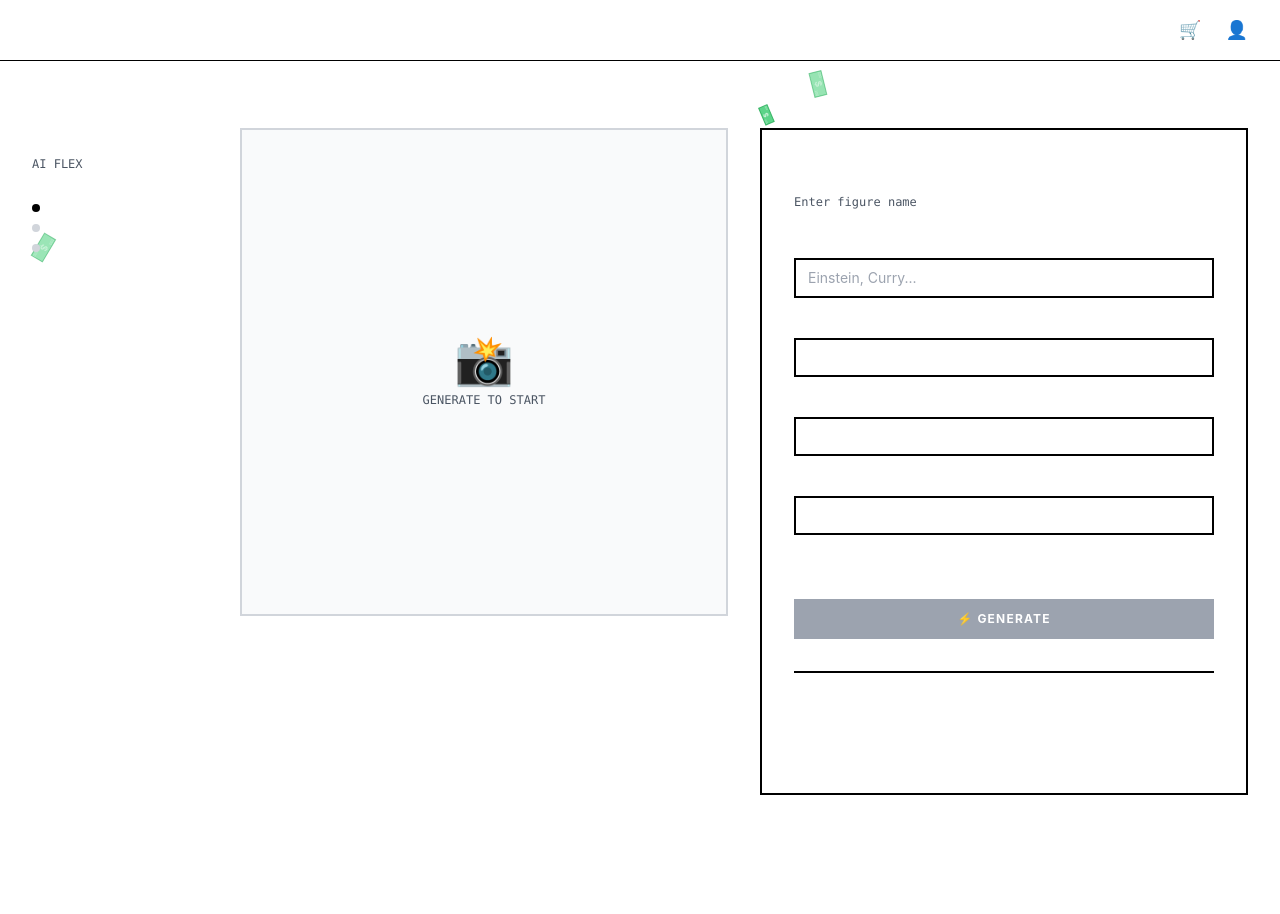
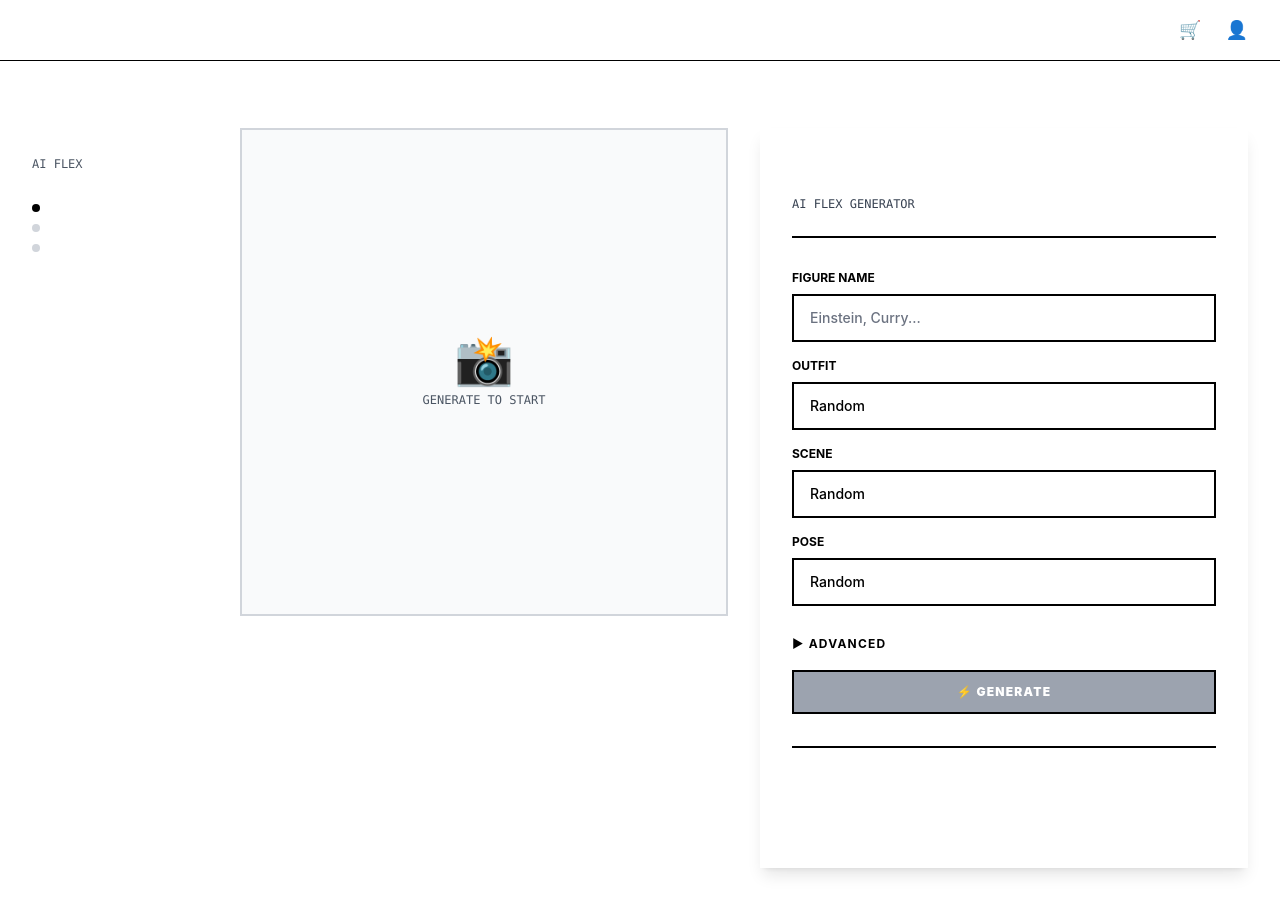
Before and after one commit to drymonkey08/flexbot-web, a Next.js app: page / in a window 1280 px wide. Before the commit the page ends 843 px from the top, so only its background shows below. Built offline with nearby package versions, Linux system fonts and the light colour scheme.

Commit message:
Fix dropdown visibility + realistic dollar bills + enhanced UI/UX styling

```diff
--- a/app/page.tsx
+++ b/app/page.tsx
@@ -170,9 +170,11 @@ export default function Home() {
 
             {/* Right Sidebar - Form */}
             <div className="col-span-5 sticky top-28">
-              <div className="bg-white border-2 border-black p-8">
-                <h2 className="text-lg font-black uppercase tracking-wider mb-1">GENERATE</h2>
-                <p className="text-xs text-gray-600 font-mono mb-6">Enter figure name</p>
+              <div className="bg-white border-3 border-black p-8 shadow-lg hover:shadow-xl transition-shadow">
+                <div className="mb-8 pb-6 border-b-2 border-black">
+                  <h2 className="text-2xl font-black uppercase tracking-wider mb-1">GENERATE</h2>
+                  <p className="text-xs text-gray-700 font-mono">AI FLEX GENERATOR</p>
+                </div>
 
                 <FlexForm onGenerate={handleGenerate} isLoading={isLoading} progress={progress} />
 
--- a/components/FallingMoney.tsx
+++ b/components/FallingMoney.tsx
@@ -12,11 +12,9 @@ export default function FallingMoney() {
     const ctx = canvas.getContext('2d');
     if (!ctx) return;
 
-    // Set canvas size
     canvas.width = window.innerWidth;
     canvas.height = window.innerHeight;
 
-    // Money bills array
     const money: Array<{
       x: number;
       y: number;
@@ -24,77 +22,111 @@ export default function FallingMoney() {
       vy: number;
       rotation: number;
       vr: number;
-      size: number;
+      width: number;
+      height: number;
       opacity: number;
     }> = [];
 
-    // Create initial money bills
     function createMoney() {
-      for (let i = 0; i < 8; i++) {
+      for (let i = 0; i < 5; i++) {
         money.push({
           x: Math.random() * canvas!.width,
           y: Math.random() * canvas!.height - canvas!.height,
-          vx: (Math.random() - 0.5) * 2,
-          vy: Math.random() * 1.5 + 0.8,
+          vx: (Math.random() - 0.5) * 1.5,
+          vy: Math.random() * 1.2 + 0.6,
           rotation: Math.random() * Math.PI * 2,
-          vr: (Math.random() - 0.5) * 0.08,
-          size: Math.random() * 12 + 18,
-          opacity: Math.random() * 0.4 + 0.35,
+          vr: (Math.random() - 0.5) * 0.05,
+          width: 80,
+          height: 40,
+          opacity: Math.random() * 0.5 + 0.4,
         });
       }
     }
 
     createMoney();
 
-    // Animation loop
+    function drawRealisticBill(bill: typeof money[0]) {
+      ctx!.save();
+      ctx!.globalAlpha = bill.opacity;
+      ctx!.translate(bill.x, bill.y);
+      ctx!.rotate(bill.rotation);
+
+      // Background gradient (realistic green)
+      const gradient = ctx!.createLinearGradient(-bill.width / 2, -bill.height / 2, -bill.width / 2, bill.height / 2);
+      gradient.addColorStop(0, '#1b5e20');
+      gradient.addColorStop(0.5, '#2e7d32');
+      gradient.addColorStop(1, '#1b5e20');
+
+      ctx!.fillStyle = gradient;
+      ctx!.fillRect(-bill.width / 2, -bill.height / 2, bill.width, bill.height);
+
+      // Border
+      ctx!.strokeStyle = '#0d3d1a';
+      ctx!.lineWidth = 1.5;
+      ctx!.strokeRect(-bill.width / 2, -bill.height / 2, bill.width, bill.height);
+
+      // Inner decorative border
+      ctx!.strokeStyle = '#558b2f';
+      ctx!.lineWidth = 0.5;
+      ctx!.strokeRect(-bill.width / 2 + 3, -bill.height / 2 + 3, bill.width - 6, bill.height - 6);
+
+      // Large "100" text on left
+      ctx!.fillStyle = '#ffffff';
+      ctx!.font = `bold ${bill.width * 0.35}px Arial`;
+      ctx!.textAlign = 'center';
+      ctx!.textBaseline = 'middle';
+      ctx!.fillText('100', -bill.width * 0.35, -bill.height * 0.1);
+
+      // "UNITED STATES OF AMERICA" text
+      ctx!.fillStyle = '#ffffff';
+      ctx!.font = `bold ${bill.width * 0.08}px Arial`;
+      ctx!.textAlign = 'center';
+      ctx!.fillText('USA', 0, 0);
+
+      // Serial-like numbers
+      ctx!.fillStyle = '#ffffff';
+      ctx!.font = `${bill.width * 0.06}px monospace`;
+      ctx!.textAlign = 'left';
+      ctx!.fillText('A 123456789 B', -bill.width * 0.45, -bill.height * 0.35);
+      ctx!.fillText('A 123456789 B', -bill.width * 0.45, bill.height * 0.35);
+
+      // Corner "100" numbers
+      ctx!.font = `bold ${bill.width * 0.12}px Arial`;
+      ctx!.textAlign = 'center';
+      ctx!.textBaseline = 'middle';
+
+      ctx!.fillText('100', -bill.width * 0.38, -bill.height * 0.35);
+      ctx!.fillText('100', bill.width * 0.38, bill.height * 0.35);
+
+      // Decorative pattern (small squares)
+      ctx!.fillStyle = '#ffffff';
+      ctx!.globalAlpha = bill.opacity * 0.3;
+      for (let i = 0; i < 3; i++) {
+        for (let j = 0; j < 2; j++) {
+          ctx!.fillRect(-bill.width * 0.4 + i * 20, -bill.height * 0.3 + j * 15, 6, 6);
+        }
+      }
+
+      ctx!.restore();
+    }
+
     function animate() {
-      // Clear canvas completely (no trail)
       ctx!.clearRect(0, 0, canvas!.width, canvas!.height);
 
-      // Draw and update money
       money.forEach((bill, index) => {
-        // Update position
         bill.x += bill.vx;
         bill.y += bill.vy;
         bill.rotation += bill.vr;
 
-        // Fade out at bottom
-        if (bill.y > canvas!.height) {
+        if (bill.y > canvas!.height + 50) {
           money.splice(index, 1);
-          if (money.length < 8) {
+          if (money.length < 5) {
             createMoney();
           }
           return;
         }
 
-        // Draw money bill
-        ctx!.save();
-        ctx!.globalAlpha = bill.opacity;
-        ctx!.translate(bill.x, bill.y);
-        ctx!.rotate(bill.rotation);
-
-        // Draw bill background (green)
-        ctx!.fillStyle = '#22C55E';
-        ctx!.fillRect(-bill.size / 2, -bill.size / 4, bill.size, bill.size / 2);
-
-        // Draw border
-        ctx!.strokeStyle = '#16A34A';
-        ctx!.lineWidth = 1;
-        ctx!.strokeRect(-bill.size / 2, -bill.size / 4, bill.size, bill.size / 2);
-
-        // Draw dollar sign
-        ctx!.fillStyle = '#FFFFFF';
-        ctx!.font = `bold ${bill.size * 0.4}px Arial`;
-        ctx!.textAlign = 'center';
-        ctx!.textBaseline = 'middle';
-        ctx!.fillText('$', 0, 0);
-
-        // Draw corner numbers
-        ctx!.font = `${bill.size * 0.15}px Arial`;
-        ctx!.fillText('100', -bill.size * 0.35, -bill.size * 0.15);
-        ctx!.fillText('100', bill.size * 0.35, bill.size * 0.15);
-
-        ctx!.restore();
+        drawRealisticBill(bill);
       });
 
       requestAnimationFrame(animate);
@@ -102,7 +134,6 @@ export default function FallingMoney() {
 
     animate();
 
-    // Handle window resize
     const handleResize = () => {
       canvas.width = window.innerWidth;
       canvas.height = window.innerHeight;
--- a/components/FlexForm.tsx
+++ b/components/FlexForm.tsx
@@ -44,27 +44,27 @@ export default function FlexForm({ onGenerate, isLoading, progress }: FlexFormPr
   return (
     <form onSubmit={handleSubmit} className="space-y-4">
       <div>
-        <label className="block text-xs font-bold uppercase mb-2">Figure Name</label>
+        <label className="block text-xs font-bold uppercase mb-2 text-black">Figure Name</label>
         <input
           type="text"
           value={name}
           onChange={(e) => setName(e.target.value)}
           placeholder="Einstein, Curry..."
           required
-          className="w-full px-3 py-2 text-sm border-2 border-black bg-white focus:outline-none focus:ring-1 focus:ring-black"
+          className="w-full px-4 py-3 text-sm bg-white border-2 border-black text-black placeholder-gray-500 font-medium focus:outline-none focus:ring-2 focus:ring-black focus:ring-offset-2"
         />
       </div>
 
       <div>
-        <label className="block text-xs font-bold uppercase mb-2">Outfit</label>
+        <label className="block text-xs font-bold uppercase mb-2 text-black">Outfit</label>
         <select
           value={outfitKey}
           onChange={(e) => setOutfitKey(e.target.value)}
-          className="w-full px-3 py-2 text-sm border-2 border-black bg-white focus:outline-none focus:ring-1 focus:ring-black"
+          className="w-full px-4 py-3 text-sm bg-white border-2 border-black text-black font-medium focus:outline-none focus:ring-2 focus:ring-black focus:ring-offset-2 appearance-none cursor-pointer"
         >
-          <option value="">Random</option>
+          <option value="" className="text-black">Random</option>
           {Object.entries(OUTFITS).map(([key]) => (
-            <option key={key} value={key}>
+            <option key={key} value={key} className="text-black">
               {key.replace(/_/g, ' ').toUpperCase()}
             </option>
           ))}
@@ -72,15 +72,15 @@ export default function FlexForm({ onGenerate, isLoading, progress }: FlexFormPr
       </div>
 
       <div>
-        <label className="block text-xs font-bold uppercase mb-2">Scene</label>
+        <label className="block text-xs font-bold uppercase mb-2 text-black">Scene</label>
         <select
           value={sceneKey}
           onChange={(e) => setSceneKey(e.target.value)}
-          className="w-full px-3 py-2 text-sm border-2 border-black bg-white focus:outline-none focus:ring-1 focus:ring-black"
+          className="w-full px-4 py-3 text-sm bg-white border-2 border-black text-black font-medium focus:outline-none focus:ring-2 focus:ring-black focus:ring-offset-2 appearance-none cursor-pointer"
         >
-          <option value="">Random</option>
+          <option value="" className="text-black">Random</option>
           {Object.entries(SCENES).map(([key]) => (
-            <option key={key} value={key}>
+            <option key={key} value={key} className="text-black">
               {key.replace(/_/g, ' ').toUpperCase()}
             </option>
           ))}
@@ -88,15 +88,15 @@ export default function FlexForm({ onGenerate, isLoading, progress }: FlexFormPr
       </div>
 
       <div>
-        <label className="block text-xs font-bold uppercase mb-2">Pose</label>
+        <label className="block text-xs font-bold uppercase mb-2 text-black">Pose</label>
         <select
           value={poseKey}
           onChange={(e) => setPoseKey(e.target.value)}
-          className="w-full px-3 py-2 text-sm border-2 border-black bg-white focus:outline-none focus:ring-1 focus:ring-black"
+          className="w-full px-4 py-3 text-sm bg-white border-2 border-black text-black font-medium focus:outline-none focus:ring-2 focus:ring-black focus:ring-offset-2 appearance-none cursor-pointer"
         >
-          <option value="">Random</option>
+          <option value="" className="text-black">Random</option>
           {Object.entries(POSES).map(([key]) => (
-            <option key={key} value={key}>
+            <option key={key} value={key} className="text-black">
               {key.replace(/_/g, ' ').toUpperCase()}
             </option>
           ))}
@@ -107,34 +107,34 @@ export default function FlexForm({ onGenerate, isLoading, progress }: FlexFormPr
         <button
           type="button"
           onClick={() => setShowAdvanced(!showAdvanced)}
-          className="text-xs font-bold uppercase tracking-widest hover:opacity-60 transition"
+          className="text-xs font-bold uppercase tracking-widest text-black hover:opacity-60 transition"
         >
           {showAdvanced ? '▼' : '▶'} Advanced
         </button>
       </div>
 
       {showAdvanced && (
-        <div className="space-y-4 p-4 bg-gray-50 border-2 border-gray-300">
+        <div className="space-y-4 p-4 bg-gray-100 border-2 border-black">
           <textarea
             value={customOutfit}
             onChange={(e) => setCustomOutfit(e.target.value)}
             placeholder="Custom outfit..."
             rows={2}
-            className="w-full px-3 py-2 text-sm border-2 border-black bg-white focus:outline-none resize-none"
+            className="w-full px-3 py-2 text-sm border-2 border-black bg-white text-black placeholder-gray-500 focus:outline-none resize-none font-medium"
           />
           <textarea
             value={customPose}
             onChange={(e) => setCustomPose(e.target.value)}
             placeholder="Custom pose..."
             rows={2}
-            className="w-full px-3 py-2 text-sm border-2 border-black bg-white focus:outline-none resize-none"
+            className="w-full px-3 py-2 text-sm border-2 border-black bg-white text-black placeholder-gray-500 focus:outline-none resize-none font-medium"
           />
           <textarea
             value={customPrompt}
             onChange={(e) => setCustomPrompt(e.target.value)}
             placeholder="Full custom prompt..."
             rows={3}
-            className="w-full px-3 py-2 text-sm border-2 border-black bg-white focus:outline-none resize-none"
+            className="w-full px-3 py-2 text-sm border-2 border-black bg-white text-black placeholder-gray-500 focus:outline-none resize-none font-medium"
           />
         </div>
       )}
@@ -142,9 +142,9 @@ export default function FlexForm({ onGenerate, isLoading, progress }: FlexFormPr
       <button
         type="submit"
         disabled={isLoading || !name.trim()}
-        className="w-full py-3 bg-black text-white text-xs font-bold uppercase tracking-widest disabled:bg-gray-400 disabled:cursor-not-allowed hover:bg-gray-800 transition"
+        className="w-full py-3 bg-black text-white text-xs font-black uppercase tracking-widest disabled:bg-gray-400 disabled:cursor-not-allowed hover:bg-gray-900 transition border-2 border-black"
       >
-        {isLoading ? `Generating ${progress}/3` : '⚡ Generate'}
+        {isLoading ? `⚡ Generating ${progress}/3` : '⚡ Generate'}
       </button>
     </form>
   );
```
